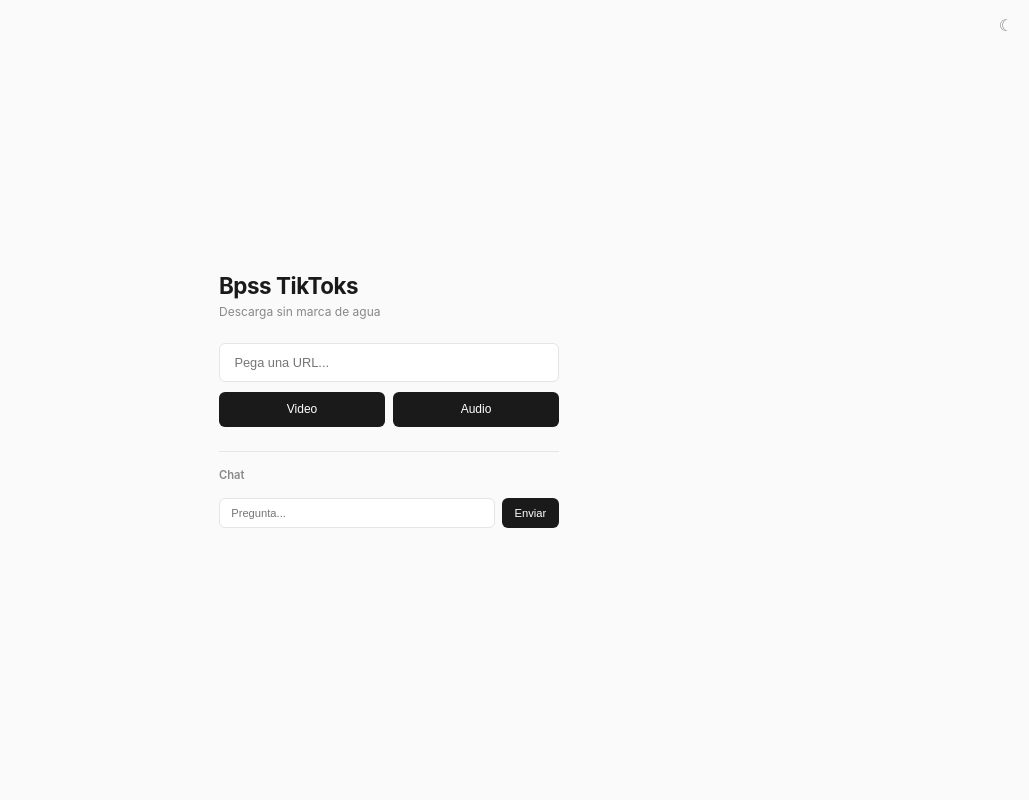
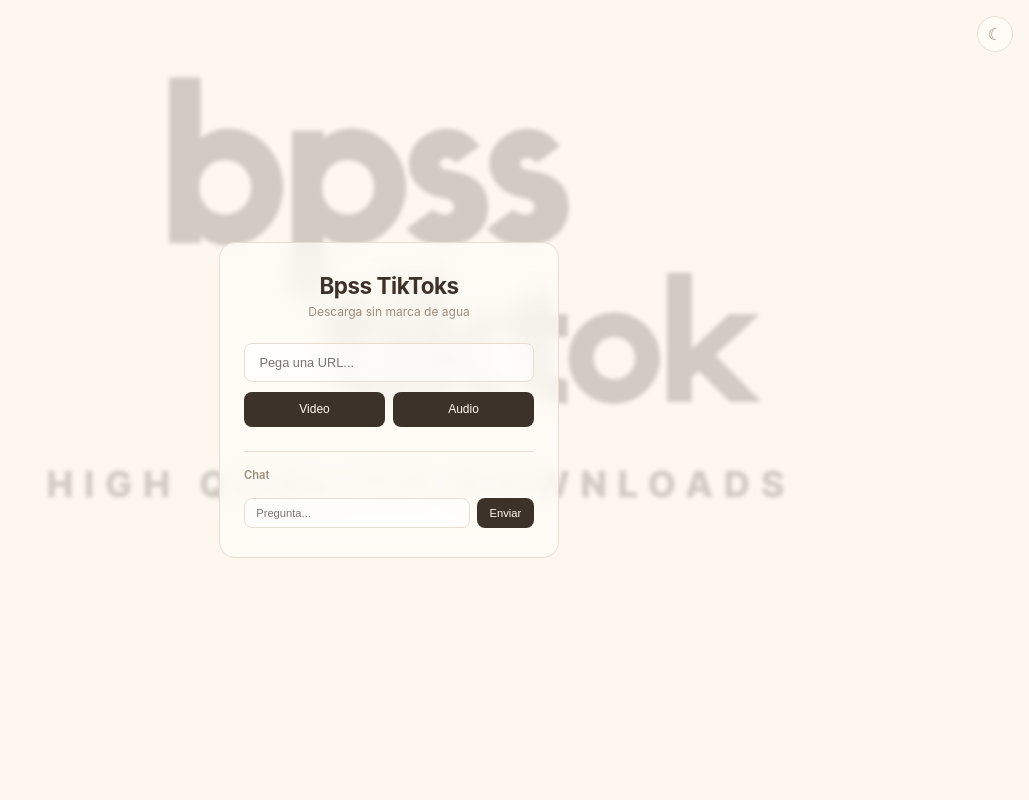
Before and after one commit to bpss-tiktoks/bpss-tiktoks, a Python web app: template templates/index.html in a window 1280 px wide. Shown: the whole page, without its empty margins (251-1280 px from the left). Run offline with Jinja, Linux system fonts and the light colour scheme; the template is opened without the code that fills it, so the values that code supplies are empty.

Commit message:
Opcion C: logo fondo + glassmorphism + paleta crema/vainilla

```diff
--- a/static/style.css
+++ b/static/style.css
@@ -1,46 +1,70 @@
 *{margin:0;padding:0;box-sizing:border-box}
 :root{
-  --bg:#fafafa;
-  --fg:#1a1a1a;
-  --muted:#888;
-  --border:#e5e5e5;
-  --accent:#1a1a1a;
-  --accent-fg:#fff;
-  --card:#fff;
+  --bg:#FFF8F0;
+  --bg-overlay:rgba(255,248,240,.82);
+  --fg:#3d3229;
+  --muted:#9e8e7e;
+  --border:#e8ddd3;
+  --accent:#3d3229;
+  --accent-fg:#FFF8F0;
+  --card:rgba(255,252,247,.75);
   --error:#c0392b;
   --success:#27ae60;
 }
 body.dark{
-  --bg:#111;
-  --fg:#e0e0e0;
-  --muted:#666;
-  --border:#2a2a2a;
-  --accent:#e0e0e0;
-  --accent-fg:#111;
-  --card:#1a1a1a;
+  --bg:#1a1510;
+  --bg-overlay:rgba(26,21,16,.85);
+  --fg:#f0e6d9;
+  --muted:#8a7a6a;
+  --border:#3a3028;
+  --accent:#f0e6d9;
+  --accent-fg:#1a1510;
+  --card:rgba(30,25,20,.75);
   --error:#e74c3c;
   --success:#2ecc71;
 }
 body{
   font-family:-apple-system,BlinkMacSystemFont,'Segoe UI',sans-serif;
-  background:var(--bg);
-  color:var(--fg);
   min-height:100vh;
   display:flex;
   align-items:center;
   justify-content:center;
   padding:1.5rem;
-  transition:background .2s,color .2s;
+  background:#FFF8F0 url('/static/logo.png') center/cover no-repeat fixed;
+  transition:background .3s;
+}
+body.dark{
+  background:#1a1510 url('/static/logo.png') center/cover no-repeat fixed;
+}
+body::before{
+  content:'';
+  position:fixed;
+  top:0;left:0;right:0;bottom:0;
+  background:var(--bg-overlay);
+  backdrop-filter:blur(2px);
+  -webkit-backdrop-filter:blur(2px);
+  z-index:0;
 }
 .container{
+  position:relative;
+  z-index:1;
   width:100%;
   max-width:340px;
+  background:var(--card);
+  backdrop-filter:blur(12px);
+  -webkit-backdrop-filter:blur(12px);
+  border:1px solid var(--border);
+  border-radius:16px;
+  padding:1.8rem 1.5rem;
+  text-align:center;
+  color:var(--fg);
 }
 h1{
   font-size:1.4rem;
   font-weight:700;
   letter-spacing:-.02em;
   margin-bottom:.3rem;
+  color:var(--fg);
 }
 .sub{
   font-size:.75rem;
@@ -59,17 +83,21 @@ h1{
   padding:.5rem .7rem;
   border:1px solid var(--border);
   border-radius:6px;
+  background:rgba(255,248,240,.5);
 }
 input[type=text]{
   width:100%;
   padding:.7rem .9rem;
   border:1px solid var(--border);
-  border-radius:6px;
-  background:var(--card);
+  border-radius:8px;
+  background:rgba(255,255,255,.6);
   color:var(--fg);
   font-size:.8rem;
   margin-bottom:.6rem;
   transition:border-color .2s;
+}
+body.dark input[type=text]{
+  background:rgba(30,25,20,.6);
 }
 input:focus{
   outline:none;
@@ -85,7 +113,7 @@ input:focus{
   background:var(--accent);
   color:var(--accent-fg);
   border:none;
-  border-radius:6px;
+  border-radius:8px;
   font-size:.75rem;
   font-weight:500;
   cursor:pointer;
@@ -96,10 +124,11 @@ input:focus{
   margin-top:1rem;
   padding:.6rem .8rem;
   border:1px solid var(--error);
-  border-radius:6px;
+  border-radius:8px;
   color:var(--error);
   font-size:.7rem;
   word-break:break-all;
+  background:rgba(255,240,240,.5);
 }
 .history{
   margin-top:1.2rem;
@@ -121,6 +150,7 @@ input:focus{
   margin-top:1.5rem;
   padding-top:1rem;
   border-top:1px solid var(--border);
+  text-align:left;
 }
 .chat-title{
   font-size:.7rem;
@@ -136,7 +166,7 @@ input:focus{
 .msg{
   padding:.4rem .6rem;
   margin:.3rem 0;
-  border-radius:6px;
+  border-radius:8px;
   font-size:.7rem;
   max-width:85%;
   word-break:break-word;
@@ -165,7 +195,7 @@ input:focus{
   background:var(--accent);
   color:var(--accent-fg);
   border:none;
-  border-radius:6px;
+  border-radius:8px;
   font-size:.7rem;
   cursor:pointer;
 }
@@ -173,12 +203,18 @@ input:focus{
   position:fixed;
   top:1rem;
   right:1rem;
-  background:none;
-  border:none;
+  background:var(--card);
+  backdrop-filter:blur(8px);
+  border:1px solid var(--border);
+  border-radius:50%;
+  width:36px;height:36px;
   font-size:1rem;
   cursor:pointer;
   color:var(--muted);
-  flex:none;
+  z-index:99;
+  display:flex;
+  align-items:center;
+  justify-content:center;
 }
 /* === STATUS PAGE === */
 .spinner{
@@ -212,7 +248,7 @@ input:focus{
   background:var(--success);
   color:#fff;
   text-decoration:none;
-  border-radius:6px;
+  border-radius:8px;
   font-size:.8rem;
   font-weight:500;
 }
@@ -226,12 +262,12 @@ input:focus{
 .btn-action{
   padding:.4rem .8rem;
   border:1px solid var(--border);
-  border-radius:6px;
+  border-radius:8px;
   font-size:.65rem;
   color:var(--fg);
   text-decoration:none;
   cursor:pointer;
-  background:var(--card);
+  background:rgba(255,255,255,.5);
   transition:border-color .2s;
 }
 .btn-action:hover{border-color:var(--accent)}
@@ -251,7 +287,7 @@ input:focus{
   background:var(--accent);
   color:var(--accent-fg);
   border:none;
-  border-radius:6px;
+  border-radius:8px;
   font-size:.7rem;
   cursor:pointer;
 }
@@ -264,6 +300,6 @@ input:focus{
 }
 .link-back:hover{color:var(--fg)}
 @media(max-width:480px){
-  .container{max-width:100%}
+  .container{max-width:100%;padding:1.5rem 1.2rem}
   h1{font-size:1.2rem}
 }
```
